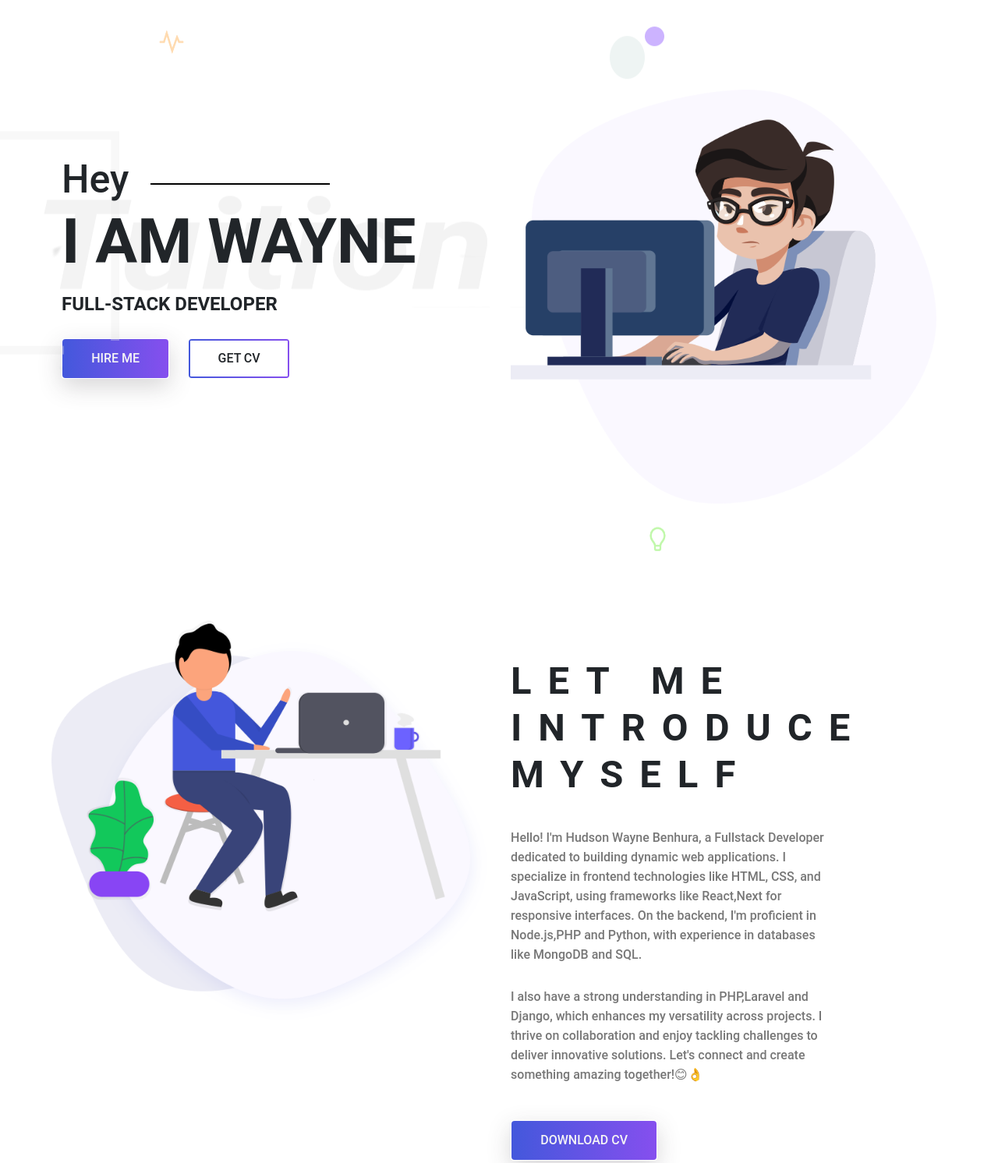
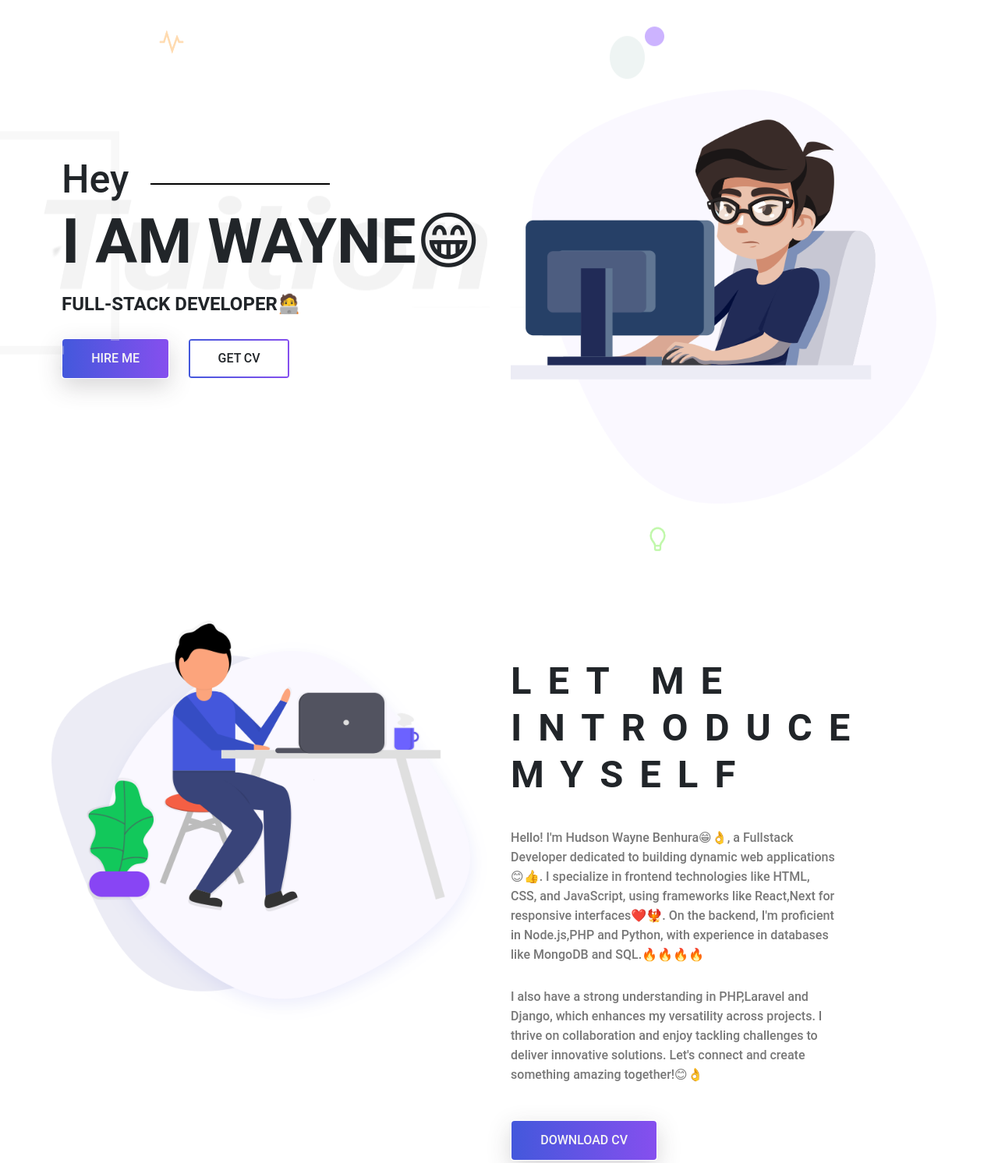
Before and after one commit to HudsonWayne/Waynne.Portfolio, a plain HTML site: page Index.html in a window 1280 px wide. Shown: the part 85-1577 px from the top of the page at 78% size. Drawn offline with Linux system fonts and the light colour scheme.

Commit message:
initial commi

```diff
--- a/Index.html
+++ b/Index.html
@@ -87,8 +87,8 @@
                 <div class="row">
                     <div class="col-lg-6 col-md-12 site-title">
                         <h3 class="title-text">Hey</h3>
-                        <h1 class="title-text text-uppercase">I am Wayne</h1>
-                        <h4 class="title-text text-uppercase">Full-Stack Developer</h4>
+                        <h1 class="title-text text-uppercase">I am Wayne😁</h1>
+                        <h4 class="title-text text-uppercase">Full-Stack Developer🧑‍💻</h4>
                         <div class="site-buttons">
                             <div class="d-flex flex-row flex-wrap">
                                 <button type="button" class="btn button primary-button mr-4 text-uppercase" onclick="window.location.href='/pages/contact.html'">hire me</button>
@@ -122,7 +122,7 @@
                         </h2>
                         <div class="paragraph py-4 w-75">
                             <p class="para">
-                                Hello! I'm Hudson Wayne Benhura, a Fullstack Developer dedicated to building dynamic web applications. I specialize in frontend technologies like HTML, CSS, and JavaScript, using frameworks like React,Next for responsive interfaces. On the backend, I'm proficient in Node.js,PHP and Python, with experience in databases like MongoDB and SQL.
+                                Hello! I'm Hudson Wayne Benhura😁👌, a Fullstack Developer dedicated to building dynamic web applications😊👍. I specialize in frontend technologies like HTML, CSS, and JavaScript, using frameworks like React,Next for responsive interfaces❤️🐦‍🔥. On the backend, I'm proficient in Node.js,PHP and Python, with experience in databases like MongoDB and SQL.🔥🔥🔥🔥
                             <p class="para">
                                 I also have a strong understanding in PHP,Laravel and Django, which enhances my versatility across projects. I thrive on collaboration and enjoy tackling challenges to deliver innovative solutions. Let's connect and create something amazing together!😊👌
                             </p>
@@ -227,7 +227,7 @@
             <div class="container">
                 <div class="row">
                     <div class="col-lg-12 text-center services-title">
-                        <h1 class="text-uppercase title-text">Services Offers</h1>
+                        <h1 class="text-uppercase title-text">Services Offers😁🔥</h1>
                         <p class="para">
                             My diverse range of services is designed to meet your unique needs, ensuring that your project stands out in the digital landscape. From web development to design and optimization, i am committed to delivering exceptional results.😁👍
                         </p>
```
